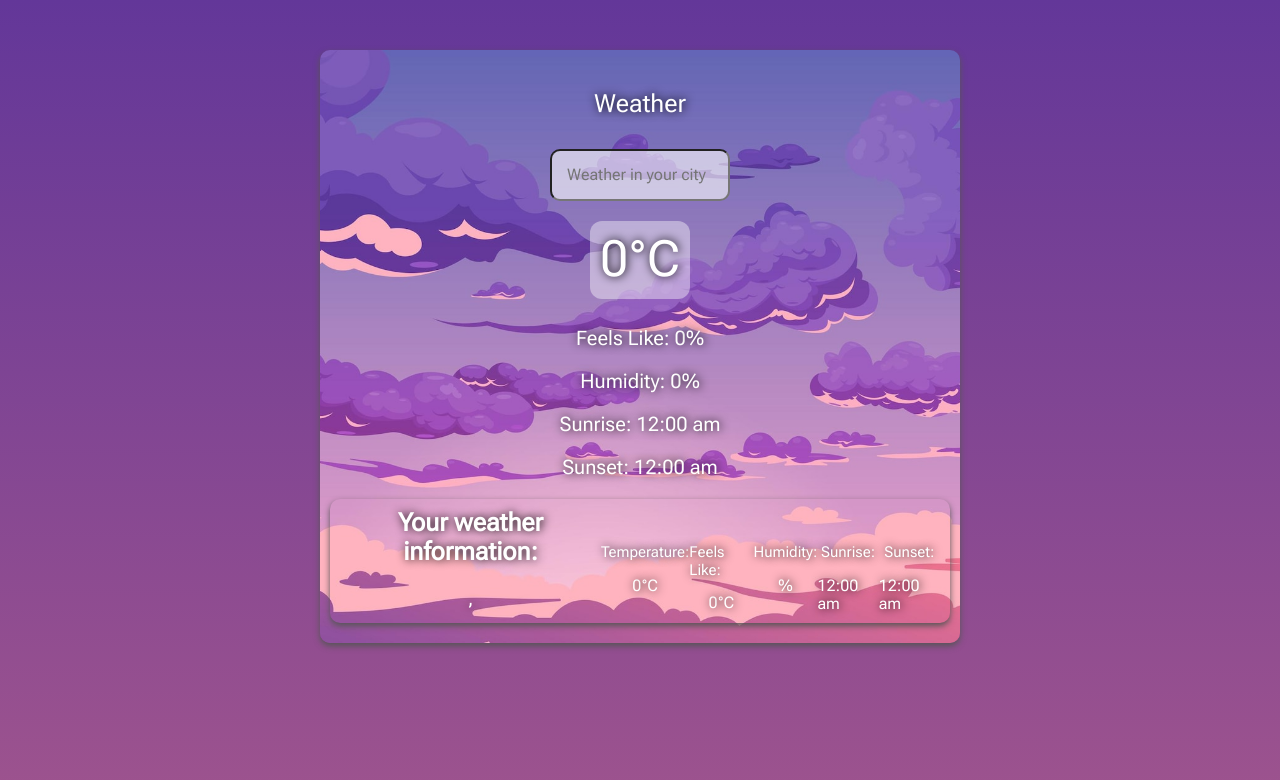
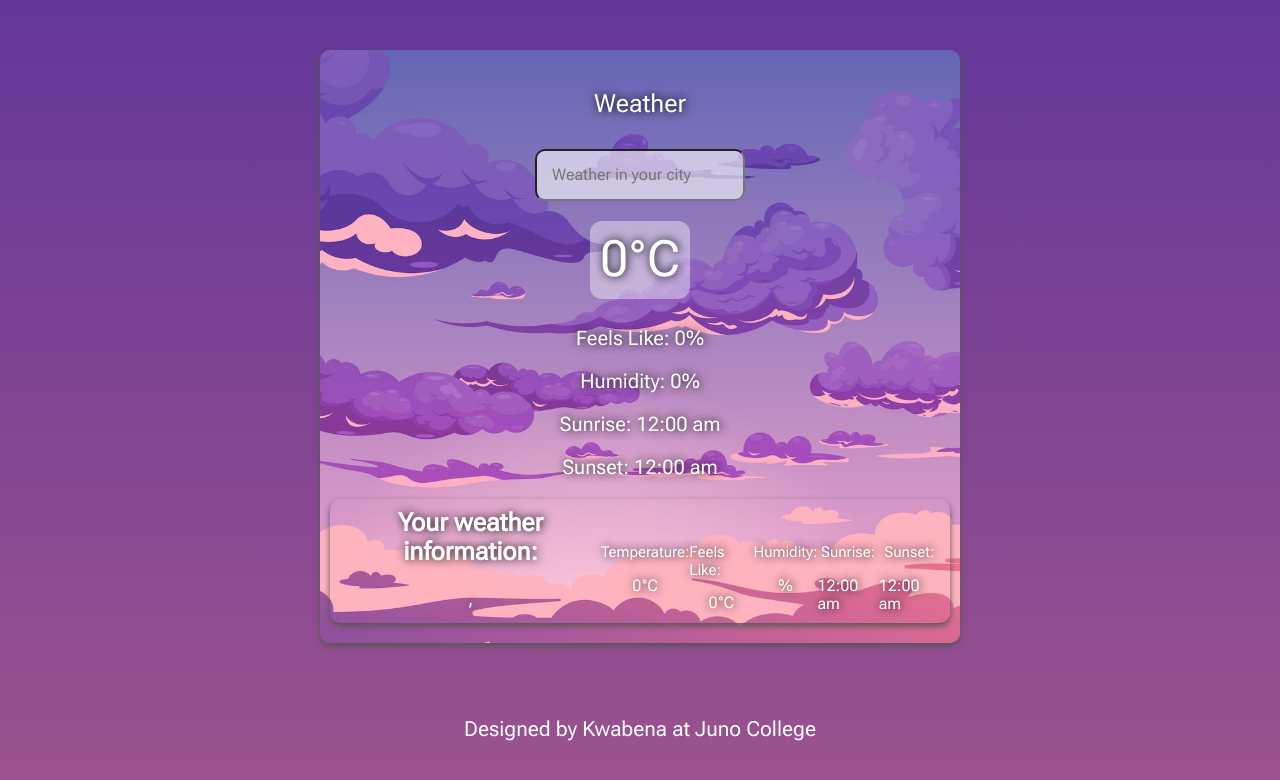
Before and after one commit to Kwabena2K/KwabenaOsei-Project3, a React (Create React App) app: page / in a window 1280 px wide. Shown: the top 780 px of the page. Built offline with nearby package versions, Linux system fonts and the light colour scheme; no server answers.

Commit message:
updates to styling

```diff
--- a/src/App.css
+++ b/src/App.css
@@ -61,6 +61,7 @@
 .header h3 {
   font-weight: normal;
   font-style: italic;
+  text-align: center;
 }
 .header h2 {
   text-align: center;
@@ -73,7 +74,7 @@
   padding: 1rem;
   margin: 1rem auto;
   border-radius: 12px;
-  text-align: center;
+  text-align: right;
 }
 
 /* Weather card styling */
@@ -149,7 +150,7 @@
 
 .input {
   padding: 15px;
-  width: 30%;
+  width: 35%;
   margin: 0 auto;
   border-radius: 10px;
   font-size: 16px;
@@ -161,6 +162,34 @@
 @media screen {
 }
 
+footer {
+  position: relative;
+  /* bottom: 0px; */
+  width: 100%;
+  padding: 25px;
+  display: flex;
+  justify-content: center;
+  align-items: center;
+  margin-top: 50px;
+}
+
+.footerBottom p {
+  margin: 0;
+  font-size: 1.3rem;
+  padding: 0;
+  color: white;
+}
+
+.footerBottom a {
+  color: white;
+  text-decoration: none;
+}
+
+.footerBottom a:hover {
+  color: #000000;
+  transition: 0.2s;
+}
+
 /* Media Queries */
 @media (min-height: 320px) {
 }
--- a/src/App.js
+++ b/src/App.js
@@ -63,6 +63,12 @@ function App() {
           feelsLike={feelsLike}
         />
       </div>
+      <footer className="footerBottom">
+        <p>
+          Designed by <a href="https://kwabenaosei.com/">Kwabena</a> at Juno
+          College
+        </p>
+      </footer>
     </div>
   );
 }
```
